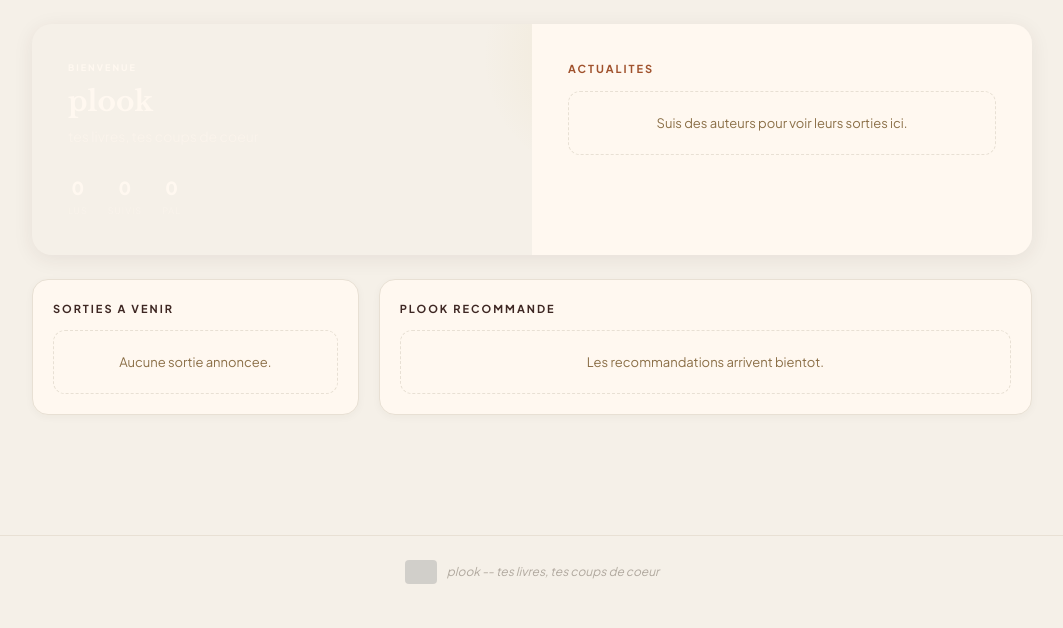
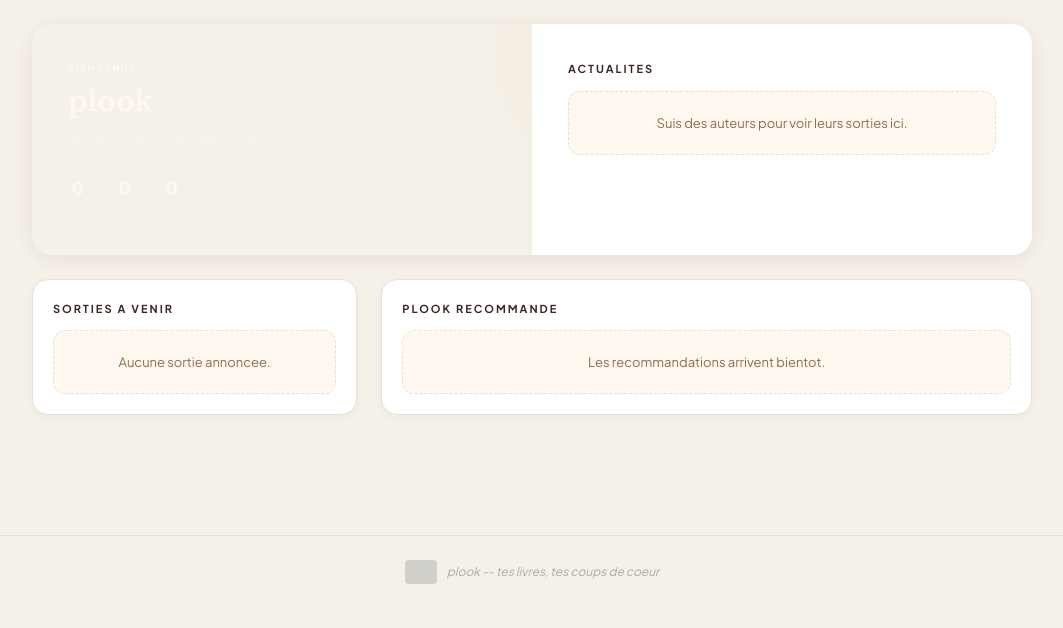
Before and after one commit to plakoplister/plook, a Flask app: page / in a window 1280 px wide. Shown: the part 172-800 px from the top of the page, without its empty margins (108-1171 px from the left). Run offline with Flask 3, Linux system fonts and the light colour scheme; data that the repository does not hold is empty; grey boxes are pictures that could not be loaded.

Commit message:
Critical contrast fix: white backgrounds on accueil cards
Split right, sorties, recos cards now use #FFFFFF instead of
var(--creme) which was invisible on var(--parchemin) background.
Section labels forced to encre-sepia. PAL template restored.

Co-Authored-By: Claude Opus 4.6 (1M context) <noreply@anthropic.com>

```diff
--- a/plook/static/plook-style.css
+++ b/plook/static/plook-style.css
@@ -1692,3 +1692,34 @@ h2 {
   transition: opacity 0.2s, transform 0.15s;
 }
 .btn-sm:hover { opacity: 0.85; transform: translateY(-1px); }
+
+/* ========== CRITICAL CONTRAST FIXES ========== */
+
+/* Split right: fond BLANC (pas creme sur parchemin) */
+.split-right {
+  background: #FFFFFF !important;
+}
+
+/* Sorties + Recos cards: fond BLANC + bordure visible */
+.sorties-card, .recos-card {
+  background: #FFFFFF !important;
+  border: 1.5px solid var(--border) !important;
+}
+
+/* Section labels everywhere: SEPIA bold, never gris-clair */
+.section-label {
+  color: var(--encre-sepia) !important;
+  font-weight: 700 !important;
+  font-size: 11px !important;
+}
+
+/* Bottom grid: more gap for breathing room */
+.bottom-grid {
+  gap: 24px !important;
+  margin-top: 8px;
+}
+
+/* Consistent book cover aspect ratio everywhere */
+.reco-cover, .library-poster, .reading-cover, .pal-cover {
+  aspect-ratio: 2/3;
+}
```
